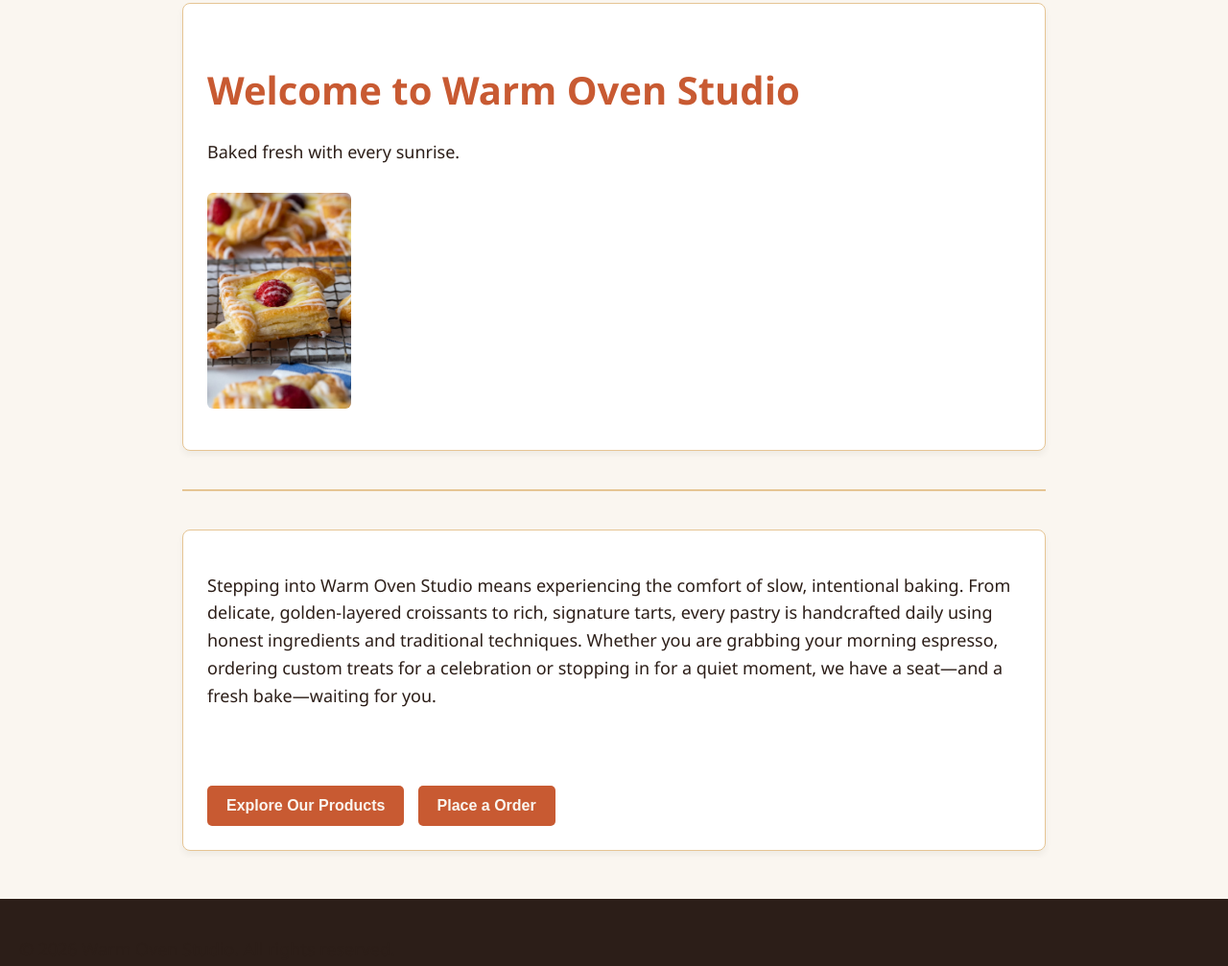
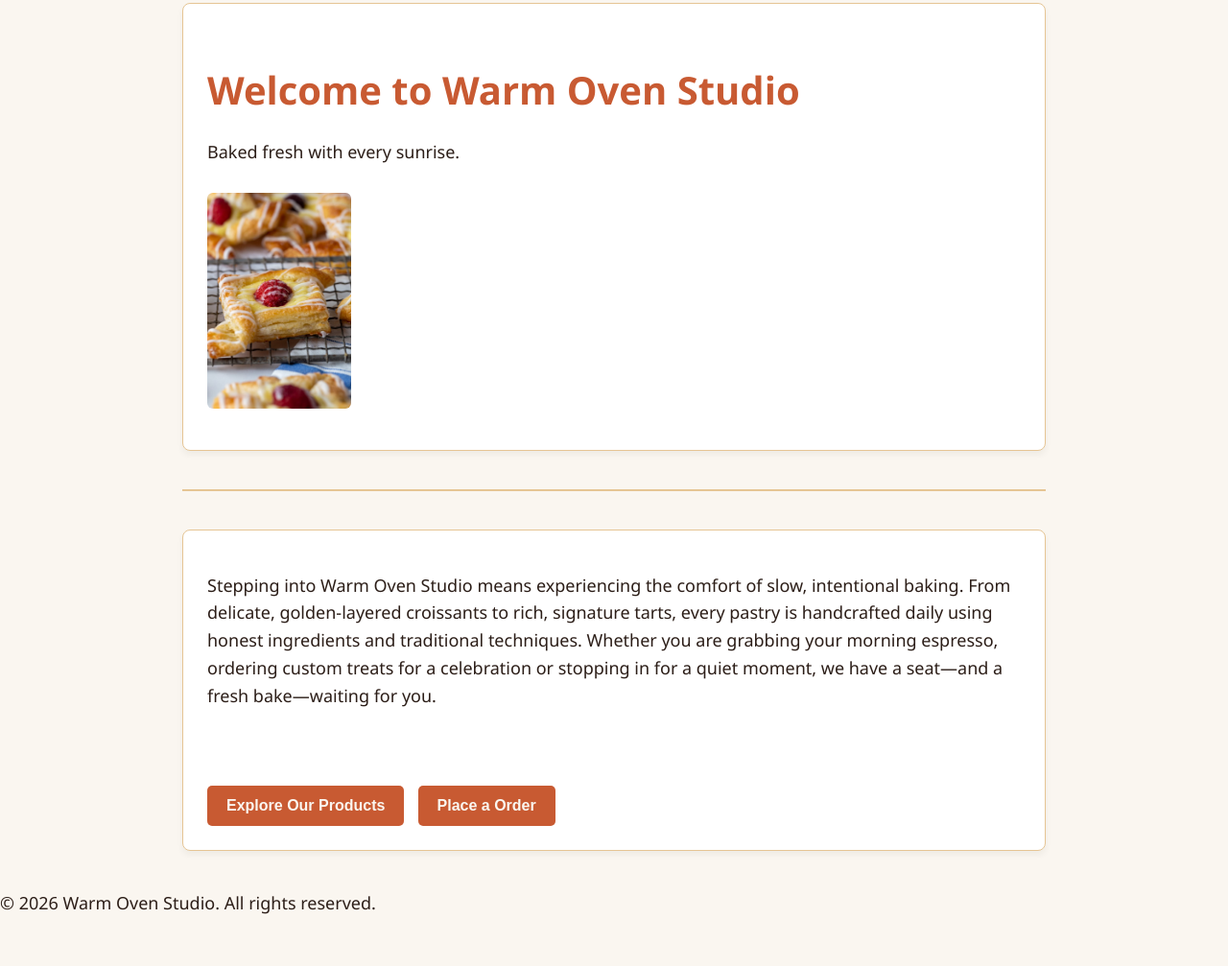
Before and after one commit to Thandani/ST10530267_Thandani-Ntuli_WEDE5020_POE, a plain HTML site: page index.html in a window 1280 px wide. Shown: the part 311-1318 px from the top of the page at 96% size. After the commit the page ends 1285 px from the top, so only its background shows below. Drawn offline with Linux system fonts and the light colour scheme.

Commit message:
second commit

```diff
--- a/style.css
+++ b/style.css
@@ -141,15 +141,7 @@ hr {
     margin: 40px 0;
 }
 
-/* --- Footer --- */
-footer {
-    text-align: center;
-    padding: 20px;
-    background-color: #2c1e18;
-    color: #faf6f0;
-    font-size: 0.9rem;
-    margin-top: 50px;
-}
+
 
 p {
     margin-left: 0;
```
